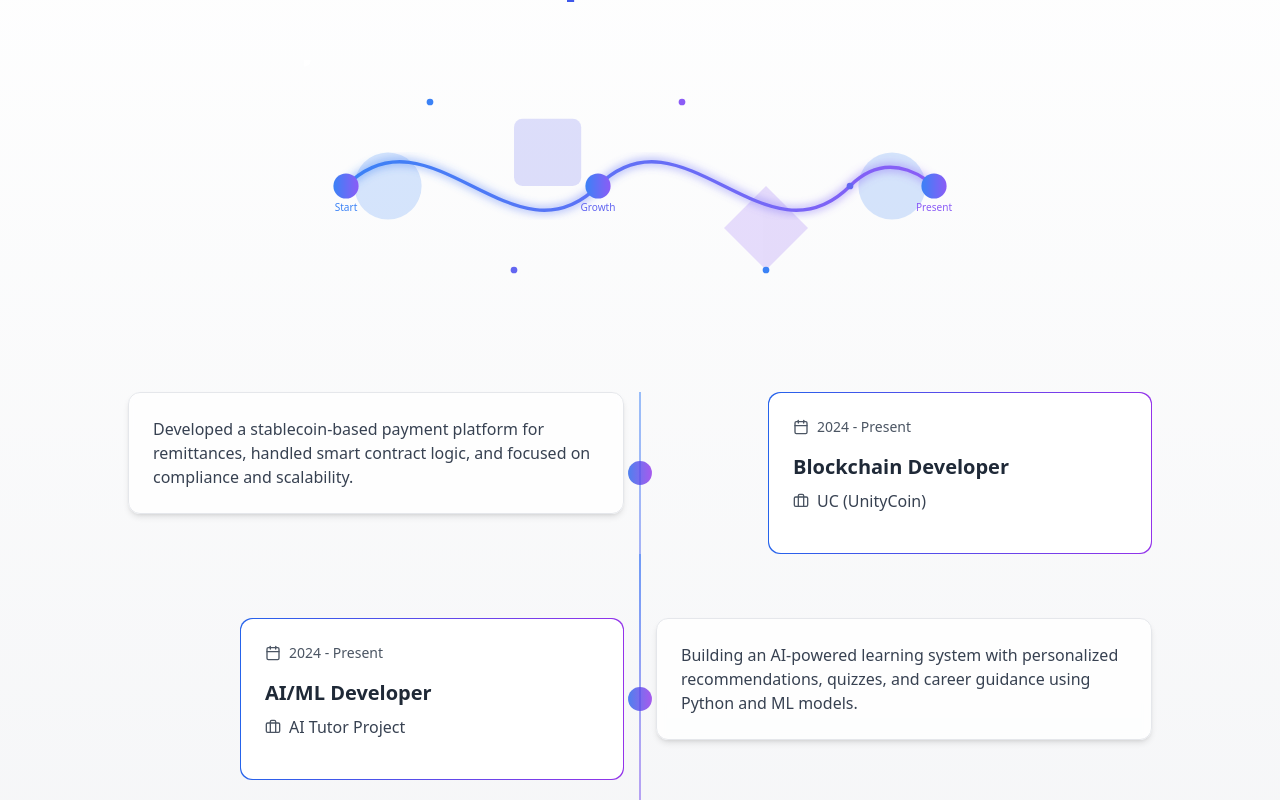
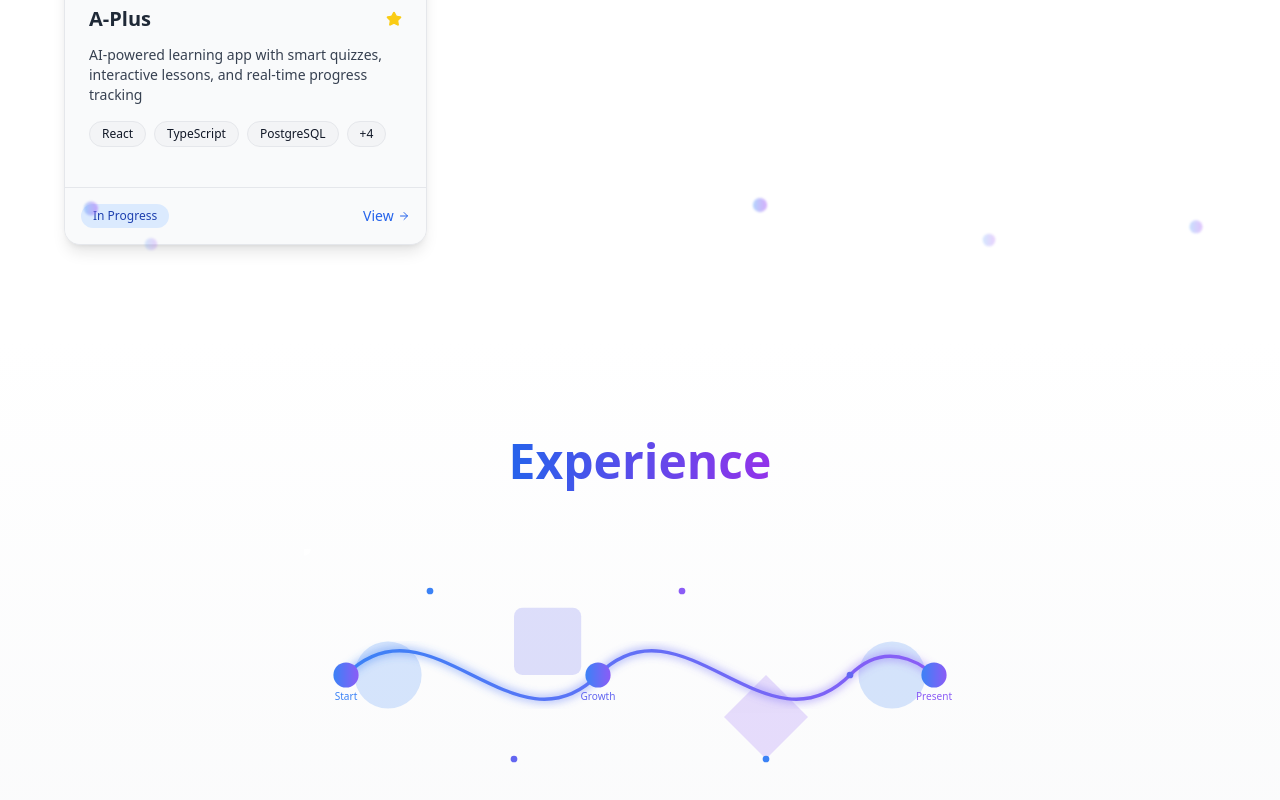
Before and after one commit to Adarshsingh-hub/Portfolio, a React (Vite) app: page / in a window 1280 px wide. Shown: the part 3860-4660 px from the top of the page. Built offline with nearby package versions, Linux system fonts and the light colour scheme.

Commit message:
Added aplus

```diff
--- a/src/data/experience.js
+++ b/src/data/experience.js
@@ -8,14 +8,14 @@ const experience = [
     {
       role: "Blockchain Developer",
       company: "UC (UnityCoin)",
-      duration: "2024 - Present",
+      duration: "2024 - 2025",
       details: "Developed a stablecoin-based payment platform for remittances, handled smart contract logic, and focused on compliance and scalability."
     },
-    {
-      role: "AI/ML Developer",
-      company: "AI Tutor Project",
-      duration: "2024 - Present",
-      details: "Building an AI-powered learning system with personalized recommendations, quizzes, and career guidance using Python and ML models."
+     {
+      role: "Chief Technology Officer",
+      company: "A-Plus",
+      duration: "2025- Present",
+      details: "Leading the development of an AI-powered learning app with smart quizzes, interactive lessons, and real-time progress tracking."
     }
   ]
 
--- a/src/data/projects.js
+++ b/src/data/projects.js
@@ -55,6 +55,14 @@ const projects = [
     //github: "https://github.com/username/sentiment-api",
     //link: null,
     featured: true
+  },
+  {
+    title: "A-Plus",
+    description: "AI-powered learning app with smart quizzes, interactive lessons, and real-time progress tracking",
+    tech: ["React", "TypeScript", "PostgreSQL", "Express", "Python", "FastAPI", "Langchain"],
+    category: "AI/ML",
+    featured: true,
+    status: "In Progress",
   }
 ];
 
```
